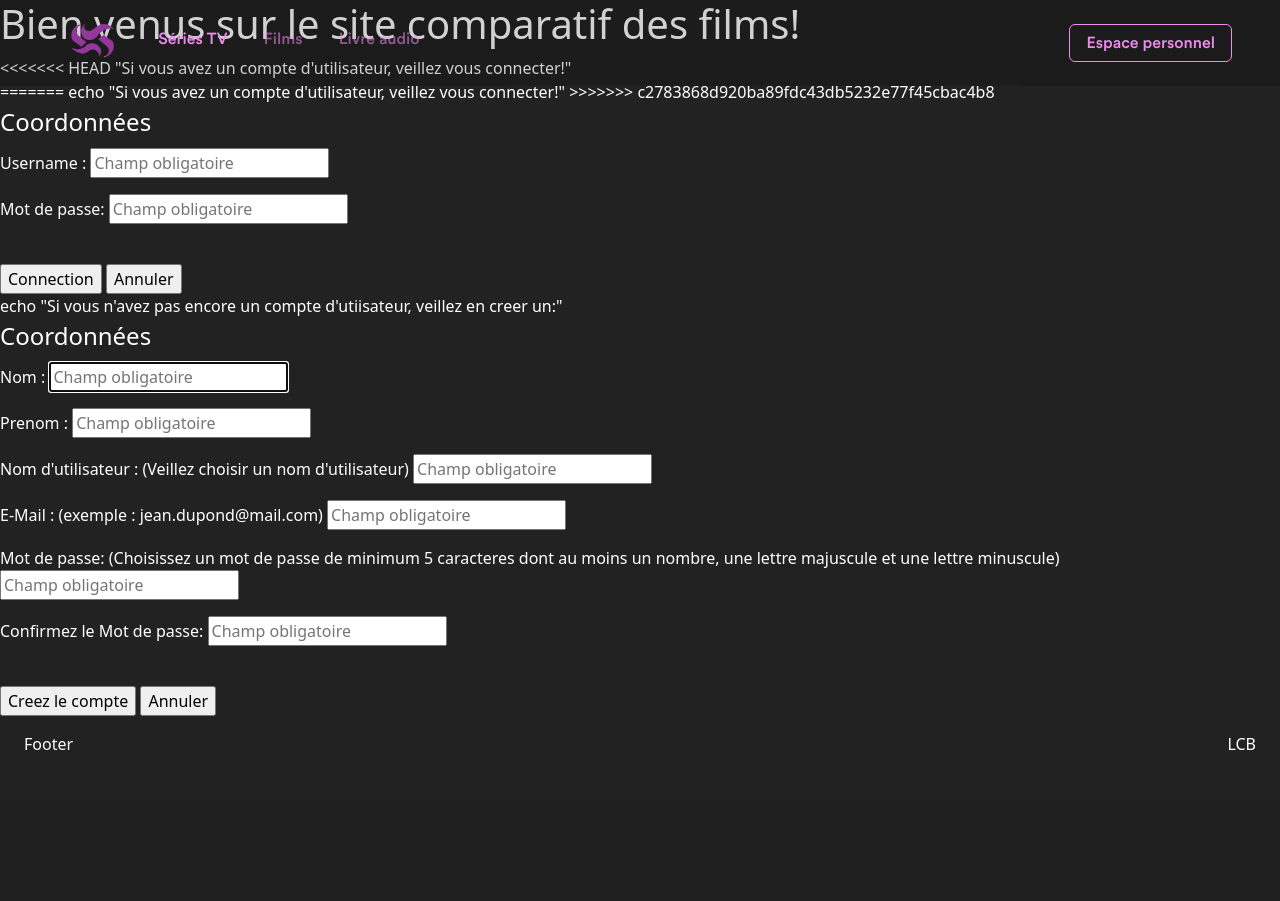
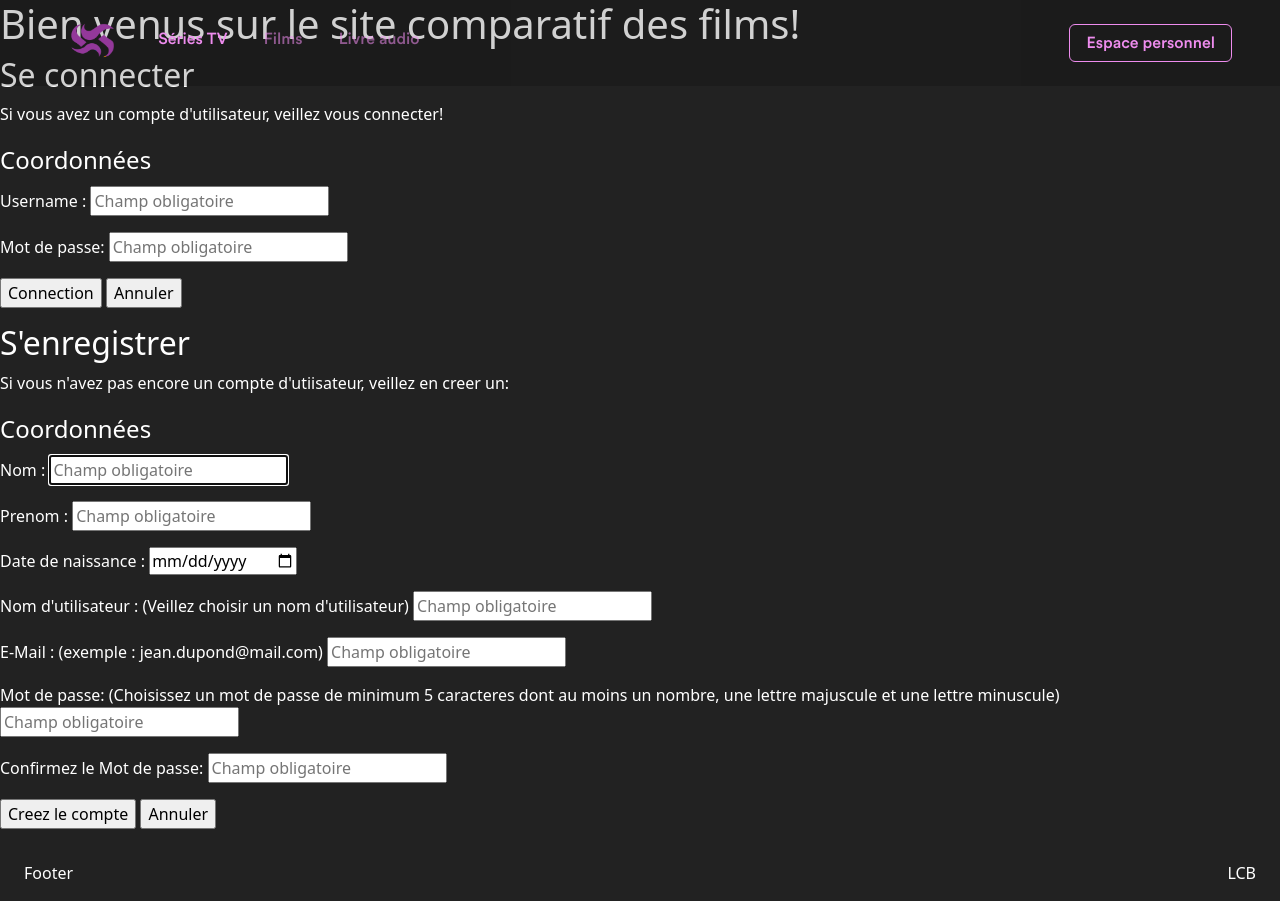
Before and after one commit to chrishonore/la-canne-blanche, a PHP site: page /index.php?page=login in a window 1280 px wide. Before the commit the page ends 750 px from the top, so only its background shows below. Run offline with PHP 8.4, Linux system fonts and the light colour scheme.

Commit message:
Petites modification et ajoute de la date de naissance

```diff
--- a/views/login.php
+++ b/views/login.php
@@ -1,12 +1,9 @@
 <div class="login">
     <h1>Bien venus sur le site comparatif des films!</h1>
-<<<<<<< HEAD
- "Si vous avez un compte d'utilisateur, veillez vous connecter!"
-    <form name="seConnecterForm" id="seConnecterForm" method="post" action="">
-=======
-echo "Si vous avez un compte d'utilisateur, veillez vous connecter!"
+    <h2>Se connecter</h2>
+    <p>Si vous avez un compte d'utilisateur, veillez vous connecter!</p>
     <form name="seConnecterForm" id="seConnecterForm" method="post" action="?page=login">
->>>>>>> c2783868d920ba89fdc43db5232e77f45cbac4b8
+        <fieldset>
         <legend>Coordonnées</legend>
         <p>
             <label for="username">Username :</label>
@@ -14,12 +11,14 @@ echo "Si vous avez un compte d'utilisateur, veillez vous connecter!"
         <p>
             <label for="password">Mot de passe:</label>
             <input type="password" name="password" id="password" placeholder="Champ obligatoire" required></p>
-        <br>
-        <input type="submit" name="Connection" id="Connection" value="Connection">
-        <input type="reset" name="Annuler" id="Annuler" value="Annuler">
+        </fieldset>
+        <p><input type="submit" name="Connection" id="Connection" value="Connection">
+        <input type="reset" name="Annuler" id="Annuler" value="Annuler"></p>
     </form>
-    echo "Si vous n'avez pas encore un compte d'utiisateur, veillez en creer un:"
+<h2>S'enregistrer</h2>
+    <p>Si vous n'avez pas encore un compte d'utiisateur, veillez en creer un:</p>
     <form name="newUserForm" id="newUserForm" method="post" action="?page=login">
+        <fieldset>
         <legend>Coordonnées</legend>
     <p>
         <label for="nom">Nom :</label>
@@ -28,7 +27,11 @@ echo "Si vous avez un compte d'utilisateur, veillez vous connecter!"
     <p>
         <label for="prenom">Prenom :</label>
         <input type="text" name="prenom" id="prenom" placeholder="Champ obligatoire" required autofocus></p>
-        <p>
+            <p>
+                <label for="dateNaissance">Date de naissance :</label>
+                <input type="date" name="dateNaissance" id="dateNaissance" required>
+            </p>
+            <p>
             <label for="username">Nom d'utilisateur : (Veillez choisir un nom d'utilisateur)</label>
             <input type="text" name="username" id="username" placeholder="Champ obligatoire" required autofocus></p>
         <p>
@@ -41,8 +44,7 @@ echo "Si vous avez un compte d'utilisateur, veillez vous connecter!"
         <label for="passwordConf">Confirmez le Mot de passe:</label>
         <input type="password" name="passwordConf" id="passwordConf" placeholder="Champ obligatoire" required></p>
     </fieldset>
-    <br>
-    <input type="submit" name="Creer" id="Creer" value="Creez le compte">
-    <input type="reset" name="Annuler" id="Annuler" value="Annuler">
+    <p><input type="submit" name="Creer" id="Creer" value="Creez le compte">
+    <input type="reset" name="Annuler" id="Annuler" value="Annuler"></p>
     </form>
 </div>
```
